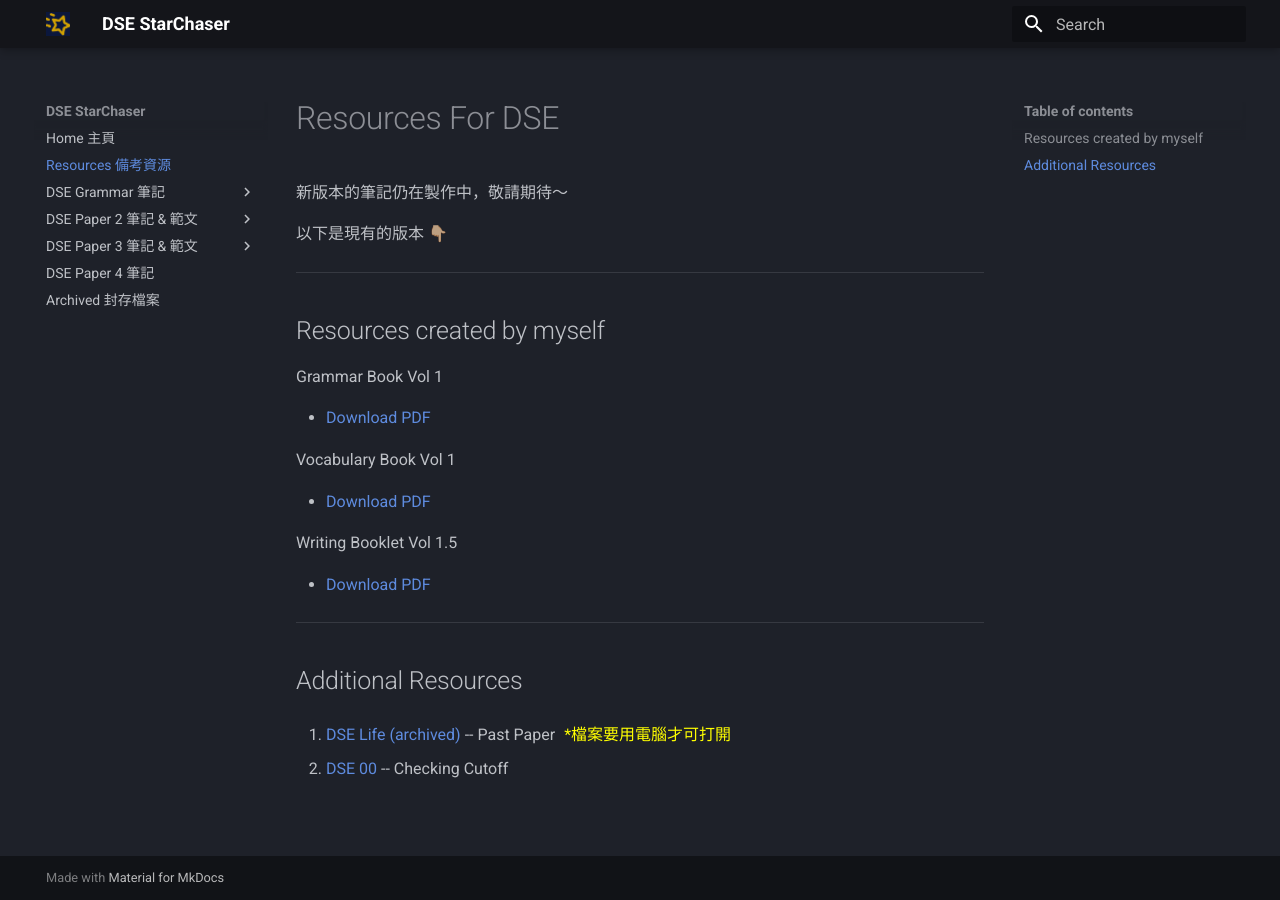
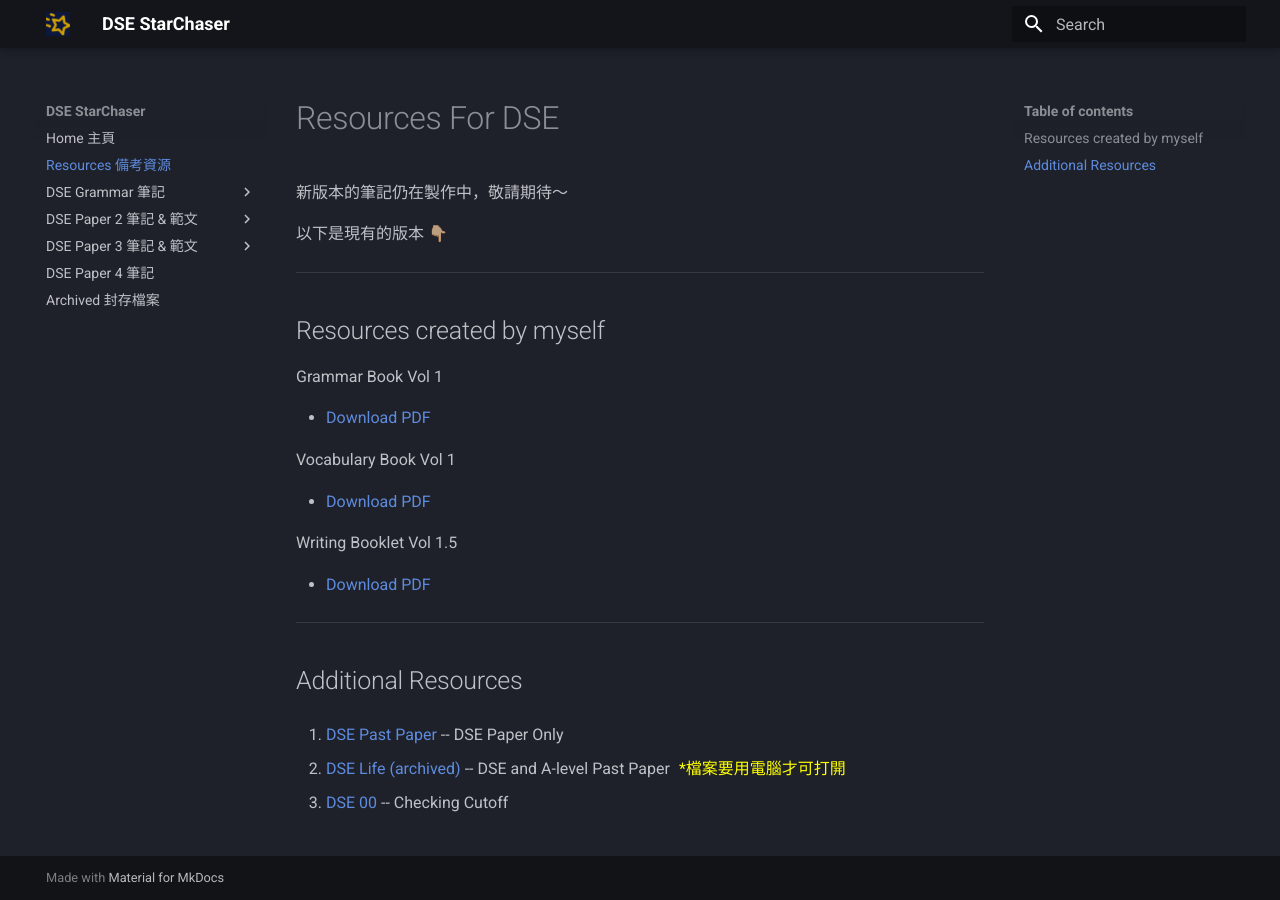
Before and after one commit to louiskwt/starchaser-portal, an MkDocs documentation site: the page built from docs/resources/index.md, in a window 1280 px wide. Built offline with MkDocs 1.6.1 and Material for MkDocs 9.7.7, drawn with Linux system fonts in a browser that asks for light colours.

Commit message:
update resource list

```diff
--- a/docs/resources/index.md
+++ b/docs/resources/index.md
@@ -32,6 +32,8 @@
 
 ## Additional Resources
 
-1. [DSE Life (archived)](https://web.archive.org/web/20241228044243/https://dse.life/ppindex/eng/#dse) -- Past Paper <span style="color: yellow; margin-left: 5px">\*檔案要用電腦才可打開</span>
+1. [DSE Past Paper](https://dsepastpaper.com/english) -- DSE Paper Only
 
-2. [DSE 00](https://www.dse00.com/p/english-cut-off-details.html) -- Checking Cutoff
+2. [DSE Life (archived)](https://web.archive.org/web/20241228044243/https://dse.life/ppindex/eng/#dse) -- DSE and A-level Past Paper <span style="color: yellow; margin-left: 5px">\*檔案要用電腦才可打開</span>
+
+3. [DSE 00](https://www.dse00.com/p/english-cut-off-details.html) -- Checking Cutoff
```
